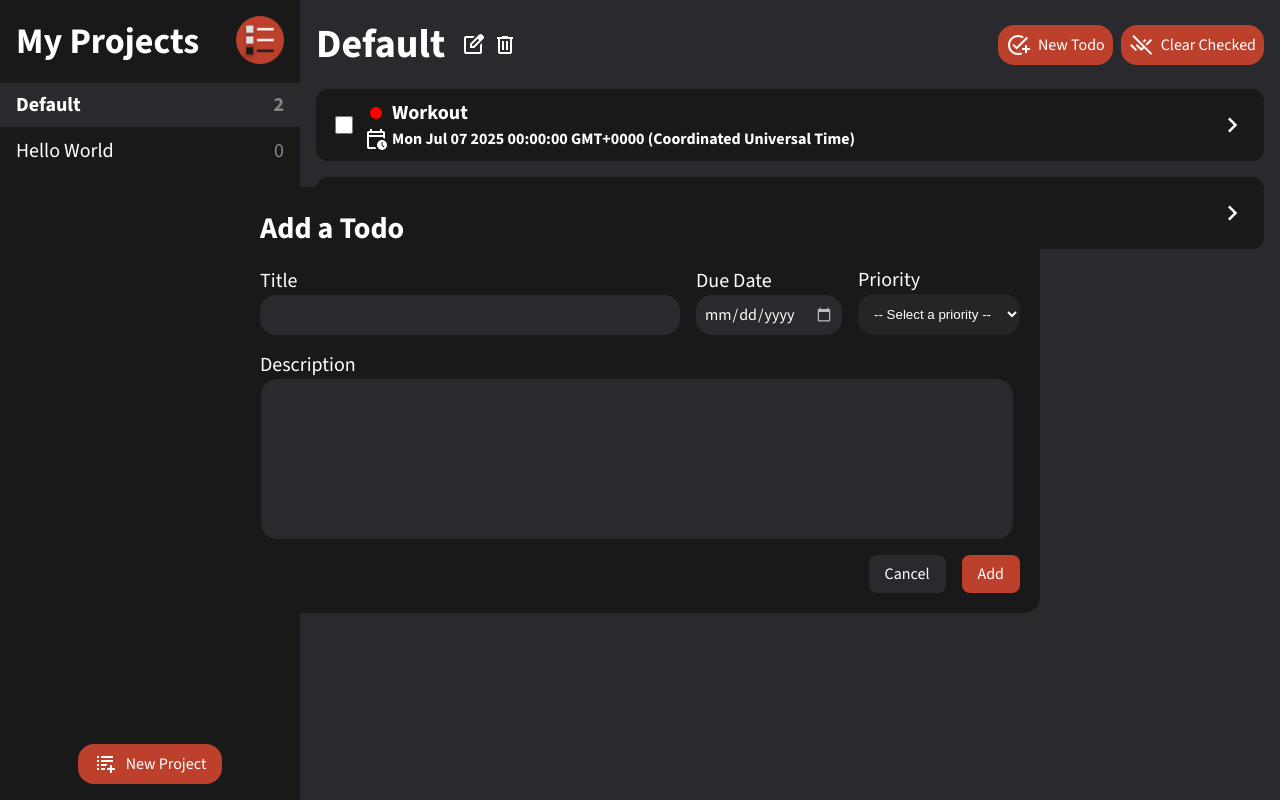
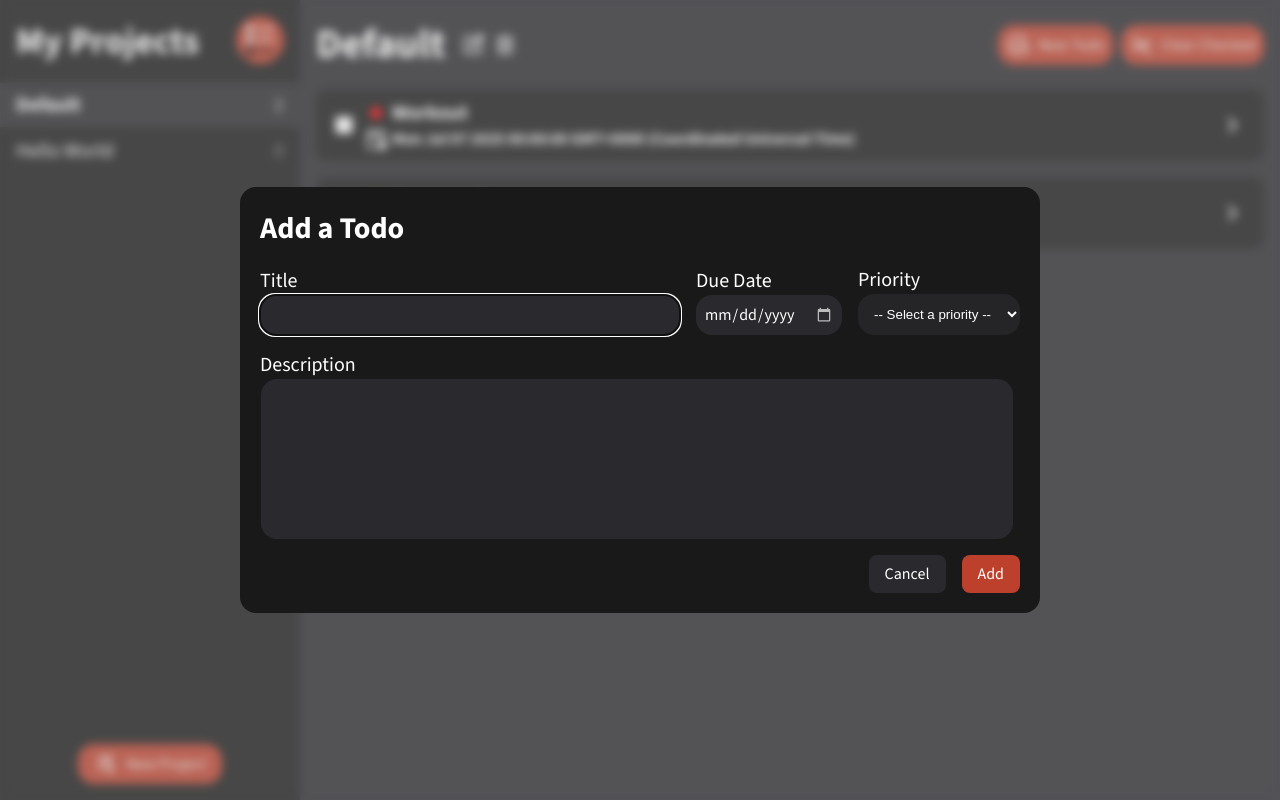
Before and after one commit to 101113608/todo-list, a website built with webpack: page src/template.html in a window 1280 px wide. Both pictures are taken after a click on the button "New Todo". Built offline with nearby package versions, Linux system fonts and the light colour scheme.

Commit message:
Add 'todo' modal, 'New Todo' functionality
To let users add new todos, a 'todo' modal module
was added. This is a modal that is generated when clicking on the
'New Todo' button on the project page header.

```diff
--- a/src/js/index.js
+++ b/src/js/index.js
@@ -4,6 +4,7 @@ import { createSidebarProjectsList } from "./interface/sidebar/sidebar-projects-
 import { createProjectModal } from "./interface/modal/project-modal";
 import { createMainContent } from "./interface/main/main-todo-list";
 import { createMainHeading } from "./interface/main/main-project";
+import { createTodoModal } from "./interface/modal/todo-modal";
 import { Extract } from "./logic/utility";
 
 (function () {
@@ -150,6 +151,18 @@ import { Extract } from "./logic/utility";
         projects.addProject(newProject);
     }
 
+    function submitNewTodo(formData, currentProject) {
+        const newTodo = createTodo(
+            formData.todoTitle,
+            formData.todoDescription,
+            formData.todoDueDate,
+            formData.todoPriority
+        );
+
+        currentProject.addTodo(newTodo);
+    }
+
+
     sidebar.addEventListener("click", e => {
         if (e.target.hasAttribute("data-add-project-btn")) {
             openModal("Add Project", createProjectModal("Add"));
@@ -171,11 +184,14 @@ import { Extract } from "./logic/utility";
                 case "Add Project":
                     submitNewProject(formData, projects);
                     break;
+                case "Add Todo":
+                    submitNewTodo(formData, projectTracker.getProject());
+                    break;
                 default:
                     console.error("Provided modal type does not exist");
             }
             removeModal(modal);
-            renderSidebarMain(projects.getProjectsList());
+            renderAll();
             return;
         }
     });
@@ -192,6 +208,11 @@ import { Extract } from "./logic/utility";
     });
 
     main.addEventListener("click", e => {
+        if (e.target.closest("[data-add-todo-button]")) {
+            openModal("Add Todo", createTodoModal("Add"));
+            return;
+        }
+
         if (e.target.closest("[data-todo-shown-container]") && e.target.nodeName.toLowerCase() !== "input") {
             expandTodoItem(e);
             return;
--- /dev/null
+++ b/src/js/interface/modal/todo-modal.js
@@ -0,0 +1,191 @@
+function createTodoModal(type) {
+    const modal = document.createElement("dialog");
+    const div = document.createElement("div");
+
+    div.classList.add("todo-modal-content");
+    div.append(createTodoForm(type));
+
+    modal.classList.add("todo-modal");
+    modal.append(div);
+
+    return modal;
+}
+
+function createTodoForm(type) {
+    const form = document.createElement("form");
+
+    form.action = "/";
+    form.setAttribute("onsubmit", "event.preventDefault()");
+    form.append(
+        createAddProjectHeading(type),
+        createTodoTitleInput(),
+        createTodoDueDateInput(),
+        createTodoPriorityInput(),
+        createTodoDescriptionInput(),
+        createDivActionButtons(type),
+        createHiddenInput(),
+    );
+
+    return form;
+}
+
+function createHiddenInput() {
+    const input = document.createElement("input");
+    input.type = "hidden";
+    input.id = "currentTodoTitle";
+    input.name = "currentTodoTitle";
+
+    return input;
+}
+
+function createAddProjectHeading(type) {
+    const h2 = document.createElement("h2");
+    let headingTextContent;
+
+    switch(type) {
+        case "Add":
+            headingTextContent = "Add a"
+            break;
+        case "Edit":
+            headingTextContent = "Edit";
+            break;
+        default:
+            console.error("Modal type provided was not valid.");
+            headingTextContent = "Error";
+    }
+
+    h2.textContent = headingTextContent + " Todo";
+
+    return h2;
+}
+
+function createFormInputDiv() {
+    const div = document.createElement("div");
+    div.classList.add("form-input");
+
+    return div;
+}
+
+function createTodoTitleInput() {
+    const div = createFormInputDiv();
+    const label = document.createElement("label");
+    const input = document.createElement("input");
+
+    label.setAttribute("for", "todoTitle");
+    label.textContent = "Title";
+
+    input.type = "text";
+    input.id = "todoTitle";
+    input.name = "todoTitle";
+    input.setAttribute("required", "");
+
+    div.classList.add("form-todo-title");
+    div.append(label, input);
+
+    return div;
+}
+
+function createTodoDueDateInput() {
+    const div = createFormInputDiv();
+    const label = document.createElement("label");
+    const input = document.createElement("input");
+
+    label.setAttribute("for", "todoDueDate");
+    label.textContent = "Due Date";
+
+    input.type = "date";
+    input.id = "todoDueDate";
+    input.name = "todoDueDate";
+    input.setAttribute("required", "");
+
+    div.classList.add("form-todo-due-date");
+    div.append(label, input);
+
+    return div;
+}
+
+function createOptionValue(value, label) {
+    const option = document.createElement("option");
+
+    option.value = value;
+    option.textContent = label;
+
+    return option;
+}
+
+function createTodoPriorityInput() {
+    const div = createFormInputDiv();
+    const select = document.createElement("select");
+    const label = document.createElement("label");
+    const selectOption = createOptionValue("", "-- Select a priority --");
+    const lowOption = createOptionValue("low", "Low");
+    const mediumOption = createOptionValue("medium", "Medium");
+    const highOption = createOptionValue("high", "High");
+
+    label.setAttribute("for", "todoPriority");
+    label.textContent = "Priority";
+
+    selectOption.setAttribute("selected", "");
+    selectOption.setAttribute("disabled", "");
+
+    select.name = "todoPriority";
+    select.id = "todoPriority";
+    select.append(selectOption, lowOption, mediumOption, highOption);
+    select.setAttribute("required", "");
+
+    div.classList.add("form-todo-priority");
+    div.append(label, select);
+
+    return div;
+
+}
+
+function createTodoDescriptionInput() {
+    const div = createFormInputDiv();
+    const label = document.createElement("label");
+    const textarea = document.createElement("textarea");
+
+    label.setAttribute("for", "todoDescription");
+    label.textContent = "Description";
+
+    textarea.id = "todoDescription";
+    textarea.name = "todoDescription";
+    textarea.setAttribute("required", "");
+
+    div.classList.add("form-todo-description");
+    div.append(label, textarea);
+
+    return div;
+}
+
+function createDivActionButtons(type) {
+    const div = document.createElement("div");
+    const cancelBtn = document.createElement("button");
+    const submitBtn = document.createElement("button");
+    let submitBtnTextContent;
+
+    cancelBtn.textContent = "Cancel";
+    cancelBtn.setAttribute("type", "reset");
+
+    switch(type) {
+        case "Add":
+            submitBtnTextContent = "Add";
+            break;
+        case "Edit":
+            submitBtnTextContent = "Save";
+            break;
+        default:
+            console.error("Modal type provided was not valid.");
+            submitBtnTextContent = "Error";
+    }
+
+    submitBtn.textContent = submitBtnTextContent;
+    submitBtn.setAttribute("type", "submit");
+
+    div.classList.add("action-buttons");
+    div.append(cancelBtn, submitBtn);
+
+    return div;
+}
+
+export { createTodoModal };
--- a/src/template.html
+++ b/src/template.html
@@ -26,37 +26,6 @@
     </aside>
     <main>
     </main>
-    <dialog class="todo-modal" open="">
-        <div class="todo-modal-content">
-            <form action="/" onsubmit="event.preventDefault()">
-                <h2>Add a Todo</h2>
-                <div class="form-input form-todo-title">
-                    <label for="todoTitle">Title</label>
-                    <input type="text" id="todoTitle" name="todoTitle" required="">
-                </div>
-                <div class="form-input form-todo-due-date">
-                    <label for="todoDueDate">Due Date</label><input type="date" id="todoDueDate" name="todoDueDate"
-                        required="">
-                </div>
-                <div class="form-input form-todo-priority">
-                    <label for="todoPriority">Priority</label>
-                    <select name="todoPriority" id="todoPriority" required="">
-                        <option value="" selected="" disabled>-- Select a priority --</option>
-                        <option value="low">Low</option>
-                        <option value="medium">Medium</option>
-                        <option value="high">High</option>
-                    </select>
-                </div>
-                <div class="form-input form-todo-description">
-                    <label for="todoDescription">Description</label>
-                    <textarea id="todoDescription" name="todoDescription" required="">
-                    </textarea>
-                </div>
-                <div class="action-buttons"><button type="reset">Cancel</button><button type="submit">Add</button></div>
-                <input type="hidden" id="currentTodoTitle" name="currentTodoTitle">
-            </form>
-        </div>
-    </dialog>
 </body>
 
 </html>
```
